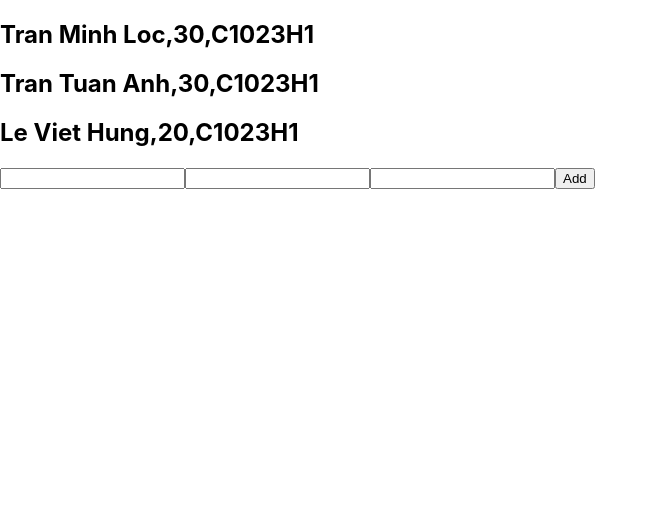
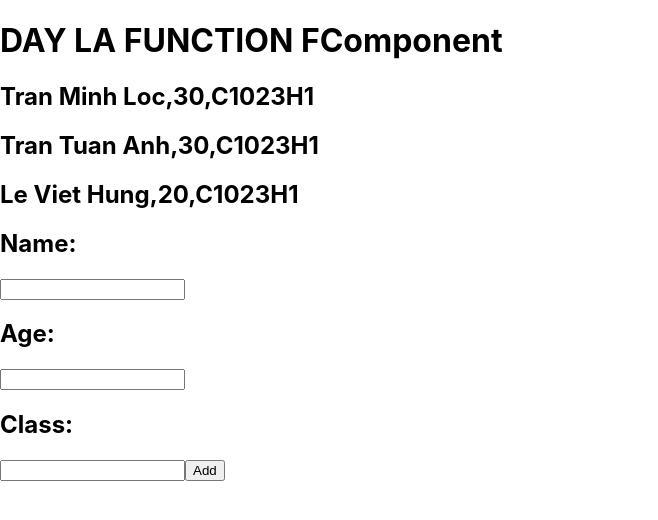
Before and after one commit to LocTM/Demo3-react-B2, a React (Create React App) app in the folder demo3/: page / in a window 1280 px wide. Shown: the top 520 px of the page, without its empty margins (0-658 px from the left). Built offline with nearby package versions, Linux system fonts and the light colour scheme.

Commit message:
function Component

```diff
--- a/demo3/src/App.js
+++ b/demo3/src/App.js
@@ -4,6 +4,7 @@ import Demo1 from "./Demo1";
 import Demo2 from "./Demo2";
 import Demo3 from "./Demo3";
 import Demo4 from "./Demo4";
+import FComponent from "./FComponent";
 
 
 function App() {
@@ -12,7 +13,8 @@ function App() {
         {/*<Demo1 x = {10}></Demo1>*/}
         {/*  <Demo2></Demo2>*/}
         {/*  <Demo3></Demo3>*/}
-          <Demo4></Demo4>
+        {/*  <Demo4></Demo4>*/}
+          <FComponent></FComponent>
       </>
 
   );
--- /dev/null
+++ b/demo3/src/FComponent.js
@@ -0,0 +1,65 @@
+import {useState} from "react";
+
+export default function FComponent(props){
+    //hook dung dc state va life cycle trong FC
+    let [list, setList] = useState([
+        {
+            name: "Tran Minh Loc",
+            age: 30,
+            class: "C1023H1"
+        },
+        {
+            name: "Tran Tuan Anh",
+            age: 30,
+            class: "C1023H1"
+        },
+        {
+            name: "Le Viet Hung",
+            age: 20,
+            class: "C1023H1"
+        }
+    ])
+    let [name, setName] = useState("")
+    let [age, setAge] = useState("")
+    let [Class , setClass] = useState("")
+    return(
+        <>
+        <h1>DAY LA FUNCTION FComponent</h1>
+            {list.map((item,index) =>
+                <h2 key={index}>{item.name},{item.age},{item.class}</h2>
+            )}
+            {/*//inputName*/}
+            <h2>Name:{name}</h2>
+            <input type="text" name={"inputName"} value={name} onChange={(e)=>{
+                setName(e.target.value)
+            }}/>
+            {/*//inputAge*/}
+            <h2>Age:{age}</h2>
+            <input type="text" name={"inputAge"} value={age} onChange={(e)=>{
+                setAge(e.target.value)
+            }}/>
+            {/*InputClass*/}
+            <h2>Class:{Class}</h2>
+            <input type="" name={"inputClass"} value={Class} onChange={(e)=>{
+                setClass(e.target.value)
+            }}/>
+            {/*<button onClick={()=>{*/}
+            {/*    this.add()*/}
+            {/*}}>Add</button>*/}
+            <button onClick={()=>{
+                setList([...list, {
+                    name: name,
+                    age: age,
+                    class: Class
+                }])
+                    setName("");
+                    setAge("");
+                    setClass("");
+
+            }
+            }>Add</button>
+
+        </>
+    )
+
+}
```
